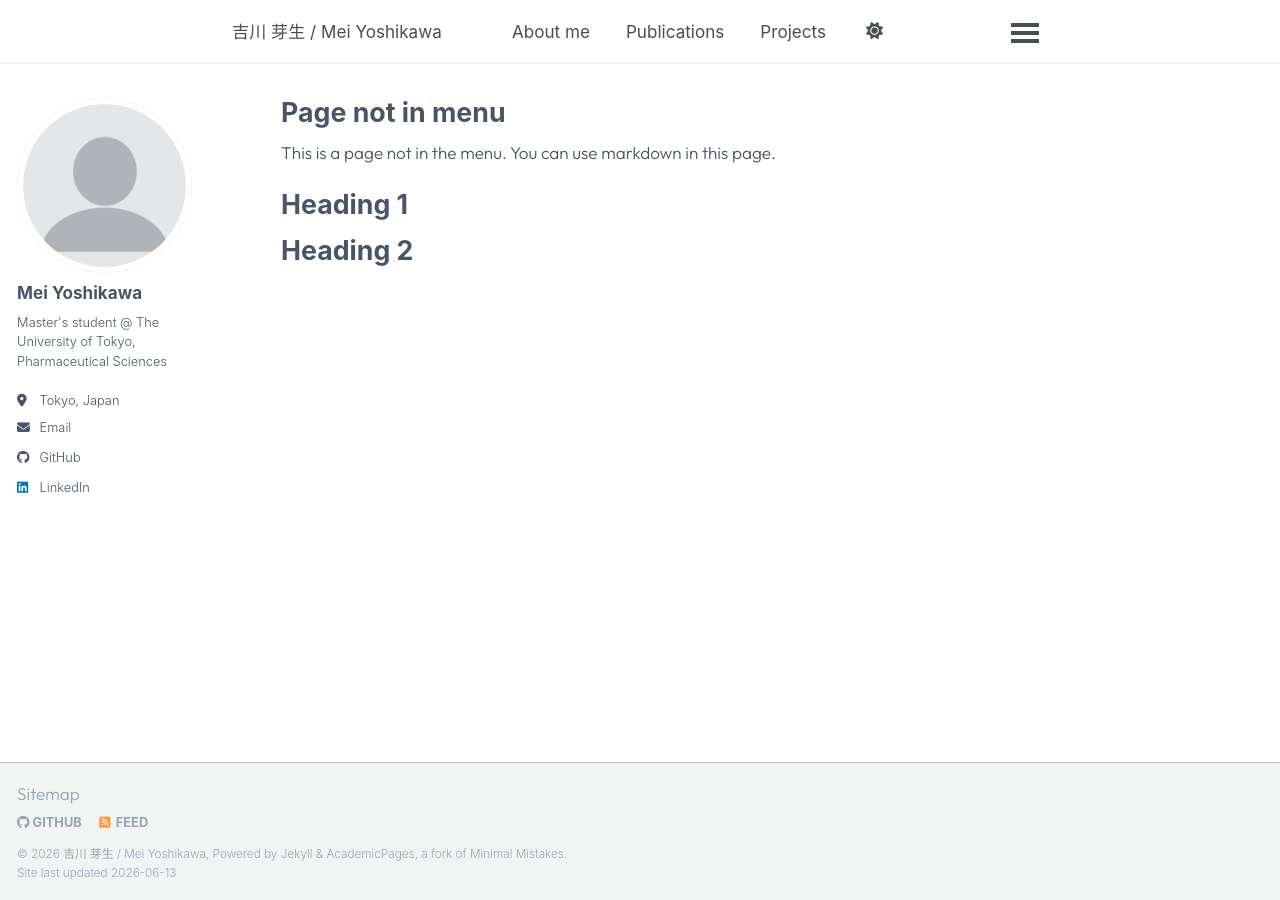
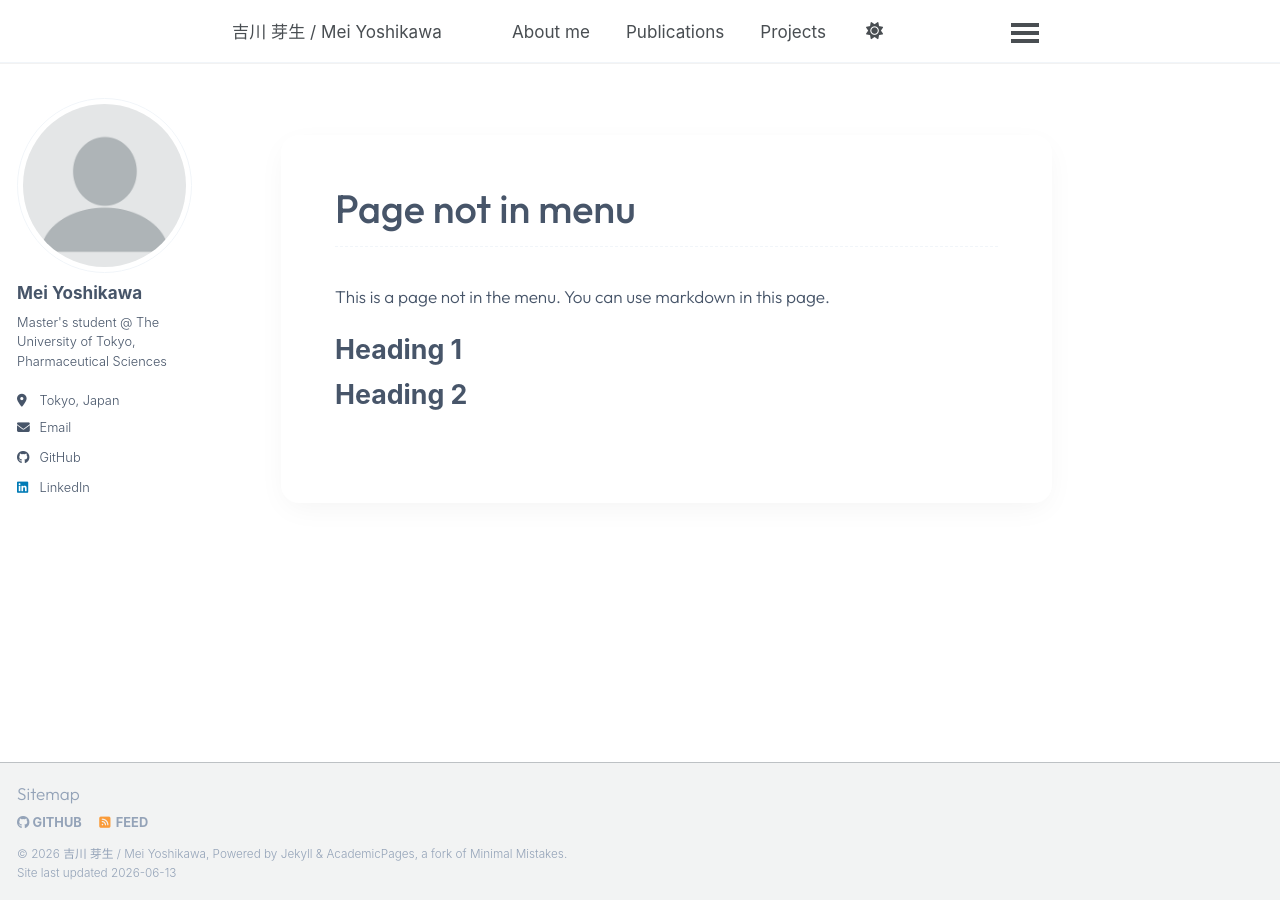
Before and after one commit to DevWithKaiju/DevWithKaiju.github.io, a Jekyll site: the page built from _pages/non-menu-page.md, in a window 1280 px wide. Built offline with Jekyll 4.4.1, drawn with Linux system fonts in a browser that asks for light colours; a script bundle is joined from its source files by our own code; library files that are not in the unit come from our copies.

Commit message:
style: apply global card tone to all sub-pages and increase global footer gap

```diff
--- a/_sass/_custom.scss
+++ b/_sass/_custom.scss
@@ -393,3 +393,38 @@ a {
 a:hover {
   color: var(--primary-color-dark);
 }
+
+/* =========================================================
+   Global Sub-Page (Single Layout) Tone & Manner
+   ========================================================= */
+.page__inner-wrap {
+  background: var(--global-bg-color) !important;
+  border-radius: 18px !important;
+  padding: 3rem !important;
+  box-shadow: 0 8px 30px -5px rgba(0,0,0,0.05) !important;
+  border: none !important;
+  max-width: 850px !important;
+  margin: 0 auto !important;
+  margin-top: 2rem !important;
+}
+
+html[data-theme="dark"] .page__inner-wrap {
+  background: rgba(255,255,255,0.02) !important;
+  box-shadow: 0 8px 30px -5px rgba(0,0,0,0.3) !important;
+  border: 1px solid rgba(255,255,255,0.05) !important;
+}
+
+.page__title {
+  font-family: 'Outfit', 'Noto Sans JP', sans-serif !important;
+  font-size: 2.2rem !important;
+  font-weight: 500 !important;
+  color: var(--global-text-color) !important;
+  margin-bottom: 2rem !important;
+  border-bottom: 1px dashed var(--global-border-color) !important;
+  padding-bottom: 1rem !important;
+}
+
+/* Force huge gap above footer globally */
+.page__footer {
+  margin-top: 8rem !important;
+}
```
